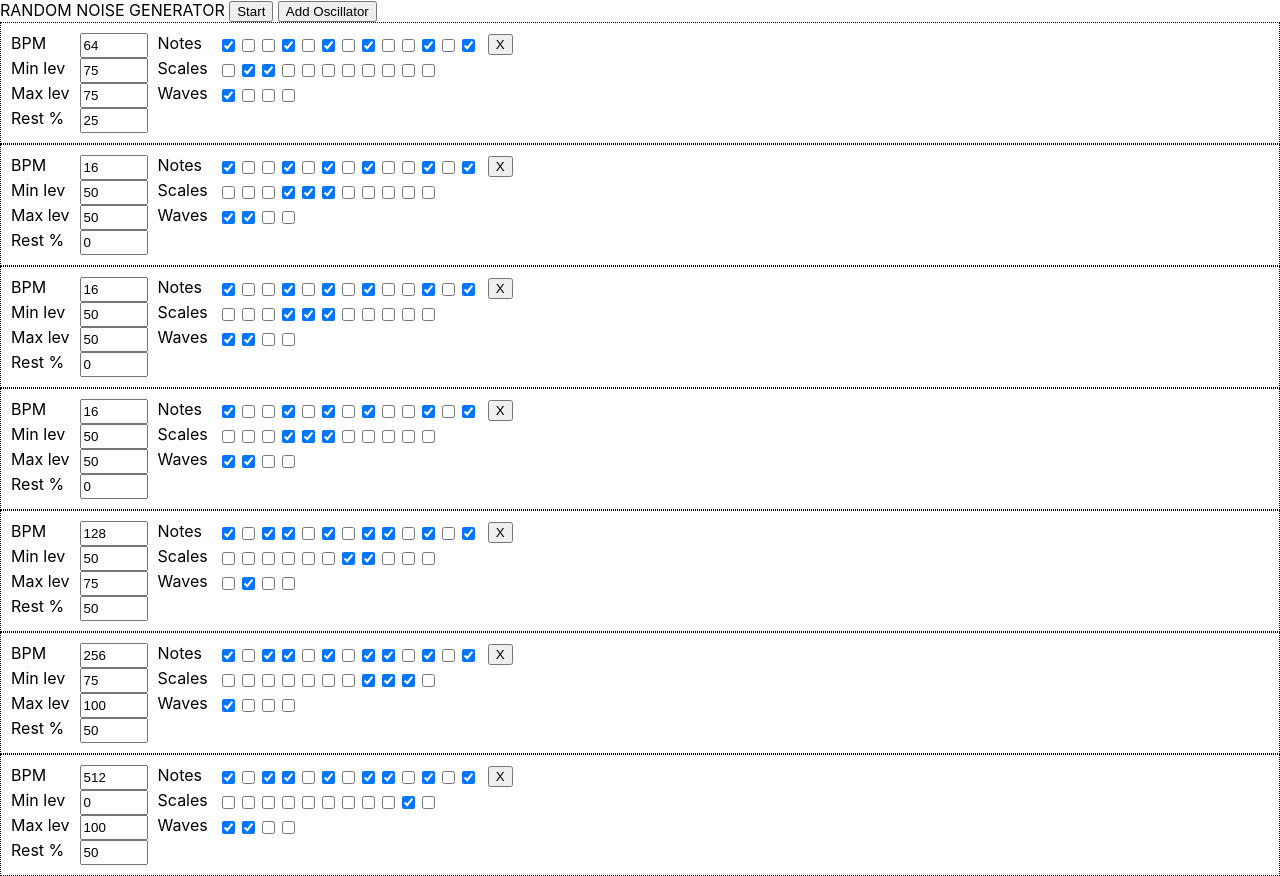
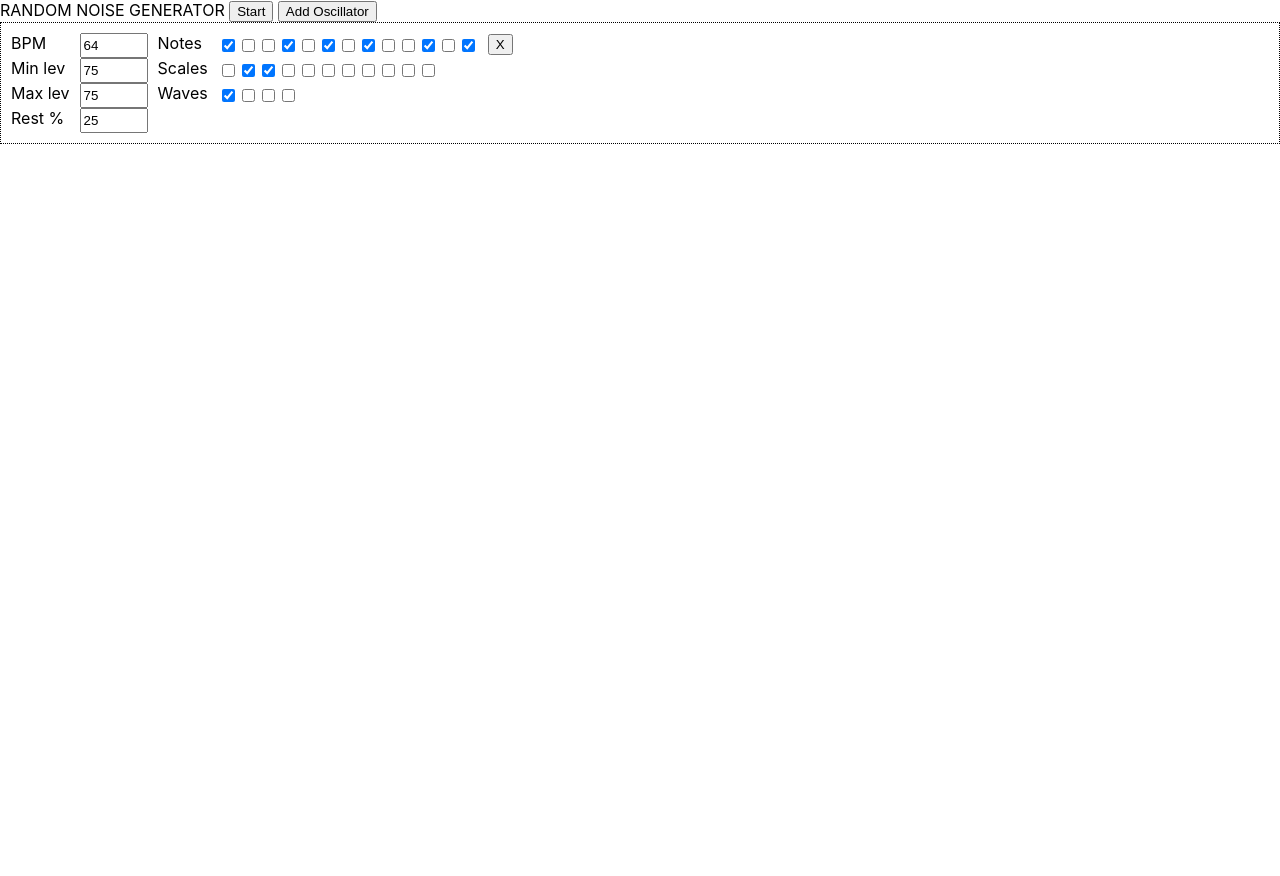
Before and after one commit to CodeKrakken/random-noise-generator, a React (Create React App) app: page / in a window 1280 px wide. After the commit the page ends 800 px from the top, so only its background shows below. Built offline with nearby package versions, Linux system fonts and the light colour scheme.

Commit message:
Randomise note length

```diff
--- a/src/App.jsx
+++ b/src/App.jsx
@@ -33,18 +33,20 @@ function App() {
     const newBpm = nodes.length ? nodes[nodes.length-1].bpm : 120
 
     return {
-      oscillator      : oscillator,
-      gain            : gain,
-      minFrequency    : 20,
-      maxFrequency    : 20000,
-      bpm             : typeof bpm === 'number' ? bpm : newBpm,
-      minNoteLength   : 500,
-      maxNoteLength   : 500,
-      minVolume       : 0,
-      maxVolume       : 100,
-      activeNotes     : [1, 4, 6, 8, 11, 13],
-      activeScales    : [0,1,2,3,4,5,6,7,8,9,10,11],
-      activeWaveShapes: waveShapes
+      oscillator        : oscillator,
+      gain              : gain,
+      minFrequency      : 20,
+      maxFrequency      : 20000,
+      bpm               : typeof bpm === 'number' ? bpm : newBpm,
+      minNoteLength     : 500,
+      maxNoteLength     : 500,
+      minVolume         : 0,
+      maxVolume         : 100,
+      activeNotes       : [1, 4, 6, 8, 11, 13],
+      activeScales      : [0,1,2,3,4,5,6,7,8,9,10,11],
+      activeWaveShapes  : waveShapes,
+      rest              : 50,
+      activeNoteLengths : [1, 1/2, 1/4, 1/8, 1/16]
     }
   }
 
@@ -105,104 +107,118 @@ function App() {
     activeNotes     : [1, 4, 6, 8, 11, 13],
     activeScales    : [1,2],
     activeWaveShapes: ['sine'],
-    rest            : 25
-  },
-  {
-    oscillator      : oscillator2,
-    gain            : gain2,
-    minFrequency    : 20,
-    maxFrequency    : 20000,
-    bpm             : 16,
-    minNoteLength   : 500,
-    maxNoteLength   : 500,
-    minVolume       : 50,
-    maxVolume       : 50,
-    activeNotes     : [1, 4, 6, 8, 11, 13],
-    activeScales    : [3,4,5],
-    activeWaveShapes: ['sine', 'triangle'],
-    rest            : 0
+    rest            : 25,
+    activeNoteLengths : [1, 1/2, 1/4, 1/8, 1/16]
 
   },
-  {
-    oscillator      : oscillator3,
-    gain            : gain3,
-    minFrequency    : 20,
-    maxFrequency    : 20000,
-    bpm             : 16,
-    minNoteLength   : 500,
-    maxNoteLength   : 500,
-    minVolume       : 50,
-    maxVolume       : 50,
-    activeNotes     : [1, 4, 6, 8, 11, 13],
-    activeScales    : [3,4,5],
-    activeWaveShapes: ['sine', 'triangle'],
-    rest            : 0
+  // {
+  //   oscillator      : oscillator2,
+  //   gain            : gain2,
+  //   minFrequency    : 20,
+  //   maxFrequency    : 20000,
+  //   bpm             : 16,
+  //   minNoteLength   : 500,
+  //   maxNoteLength   : 500,
+  //   minVolume       : 50,
+  //   maxVolume       : 50,
+  //   activeNotes     : [1, 4, 6, 8, 11, 13],
+  //   activeScales    : [3,4,5],
+  //   activeWaveShapes: ['sine', 'triangle'],
+  //   rest            : 0,
+  //   activeNoteLengths : [1, 1/2, 1/4, 1/8, 1/16]
 
-  },
-  {
-    oscillator      : oscillator4,
-    gain            : gain4,
-    minFrequency    : 20,
-    maxFrequency    : 20000,
-    bpm             : 16,
-    minNoteLength   : 500,
-    maxNoteLength   : 500,
-    minVolume       : 50,
-    maxVolume       : 50,
-    activeNotes     : [1, 4, 6, 8, 11, 13],
-    activeScales    : [3,4,5],
-    activeWaveShapes: ['sine', 'triangle'],
-    rest            : 0
 
-  },
-  {
-    oscillator      : oscillator5,
-    gain            : gain5,
-    minFrequency    : 20,
-    maxFrequency    : 20000,
-    bpm             : 128,
-    minNoteLength   : 500,
-    maxNoteLength   : 500,
-    minVolume       : 50,
-    maxVolume       : 75,
-    activeNotes     : [1, 3, 4, 6, 8, 9, 11, 13],
-    activeScales    : [6,7],
-    activeWaveShapes: ['triangle'],
-    rest            : 50
+  // },
+  // {
+  //   oscillator      : oscillator3,
+  //   gain            : gain3,
+  //   minFrequency    : 20,
+  //   maxFrequency    : 20000,
+  //   bpm             : 16,
+  //   minNoteLength   : 500,
+  //   maxNoteLength   : 500,
+  //   minVolume       : 50,
+  //   maxVolume       : 50,
+  //   activeNotes     : [1, 4, 6, 8, 11, 13],
+  //   activeScales    : [3,4,5],
+  //   activeWaveShapes: ['sine', 'triangle'],
+  //   rest            : 0,
+  //   activeNoteLengths : [1, 1/2, 1/4, 1/8, 1/16]
 
-  },
-  {
-    oscillator      : oscillator6,
-    gain            : gain6,
-    minFrequency    : 20,
-    maxFrequency    : 20000,
-    bpm             : 256,
-    minNoteLength   : 500,
-    maxNoteLength   : 500,
-    minVolume       : 75,
-    maxVolume       : 100,
-    activeNotes     : [1, 3, 4, 6, 8, 9, 11, 13],
-    activeScales    : [7,8,9],
-    activeWaveShapes: ['sine'],
-    rest            : 50
 
-  },
-  {
-    oscillator      : oscillator7,
-    gain            : gain7,
-    minFrequency    : 20,
-    maxFrequency    : 20000,
-    bpm             : 512,
-    minNoteLength   : 500,
-    maxNoteLength   : 500,
-    minVolume       : 0,
-    maxVolume       : 100,
-    activeNotes     : [1, 3, 4, 6, 8, 9, 11, 13],
-    activeScales    : [9],
-    activeWaveShapes: ['sine', 'triangle'],
-    rest            : 50
+  // },
+  // {
+  //   oscillator      : oscillator4,
+  //   gain            : gain4,
+  //   minFrequency    : 20,
+  //   maxFrequency    : 20000,
+  //   bpm             : 16,
+  //   minNoteLength   : 500,
+  //   maxNoteLength   : 500,
+  //   minVolume       : 50,
+  //   maxVolume       : 50,
+  //   activeNotes     : [1, 4, 6, 8, 11, 13],
+  //   activeScales    : [3,4,5],
+  //   activeWaveShapes: ['sine', 'triangle'],
+  //   rest            : 0,
+  //   activeNoteLengths : [1, 1/2, 1/4, 1/8, 1/16]
 
-  },
+
+  // },
+  // {
+  //   oscillator      : oscillator5,
+  //   gain            : gain5,
+  //   minFrequency    : 20,
+  //   maxFrequency    : 20000,
+  //   bpm             : 128,
+  //   minNoteLength   : 500,
+  //   maxNoteLength   : 500,
+  //   minVolume       : 50,
+  //   maxVolume       : 75,
+  //   activeNotes     : [1, 3, 4, 6, 8, 9, 11, 13],
+  //   activeScales    : [6,7],
+  //   activeWaveShapes: ['triangle'],
+  //   rest            : 50,
+  //   activeNoteLengths : [1, 1/2, 1/4, 1/8, 1/16]
+
+
+  // },
+  // {
+  //   oscillator      : oscillator6,
+  //   gain            : gain6,
+  //   minFrequency    : 20,
+  //   maxFrequency    : 20000,
+  //   bpm             : 256,
+  //   minNoteLength   : 500,
+  //   maxNoteLength   : 500,
+  //   minVolume       : 75,
+  //   maxVolume       : 100,
+  //   activeNotes     : [1, 3, 4, 6, 8, 9, 11, 13],
+  //   activeScales    : [7,8,9],
+  //   activeWaveShapes: ['sine'],
+  //   rest            : 50,
+  //   activeNoteLengths : [1, 1/2, 1/4, 1/8, 1/16]
+
+
+  // },
+  // {
+  //   oscillator      : oscillator7,
+  //   gain            : gain7,
+  //   minFrequency    : 20,
+  //   maxFrequency    : 20000,
+  //   bpm             : 512,
+  //   minNoteLength   : 500,
+  //   maxNoteLength   : 500,
+  //   minVolume       : 0,
+  //   maxVolume       : 100,
+  //   activeNotes     : [1, 3, 4, 6, 8, 9, 11, 13],
+  //   activeScales    : [9],
+  //   activeWaveShapes: ['sine', 'triangle'],
+  //   rest            : 50,
+  //   activeNoteLengths : [1, 1/2, 1/4, 1/8, 1/16]
+
+
+  // },
 ])
 
   const getRandomFrequency = (i) => {
@@ -240,7 +256,10 @@ function App() {
         // const minLength   = +document.getElementById(`minLength${i}`).value
         // const maxLength   = +document.getElementById(`maxLength${i}`).value
         const bpm         = +document.getElementById(`bpm${i}`).value
-        const noteLength  = 60000/bpm
+        const randomNoteLength = node.activeNoteLengths[Math.floor(Math.random() * node.activeNoteLengths.length)]
+        const noteLengthBpmAdjuster = 4
+        const noteLength  = 60000/bpm * randomNoteLength * noteLengthBpmAdjuster
+        console.log(noteLength)
         const minVolume   = +document.getElementById(`minVolume${i}`).value
         const maxVolume   = +document.getElementById(`maxVolume${i}`).value
 
```
